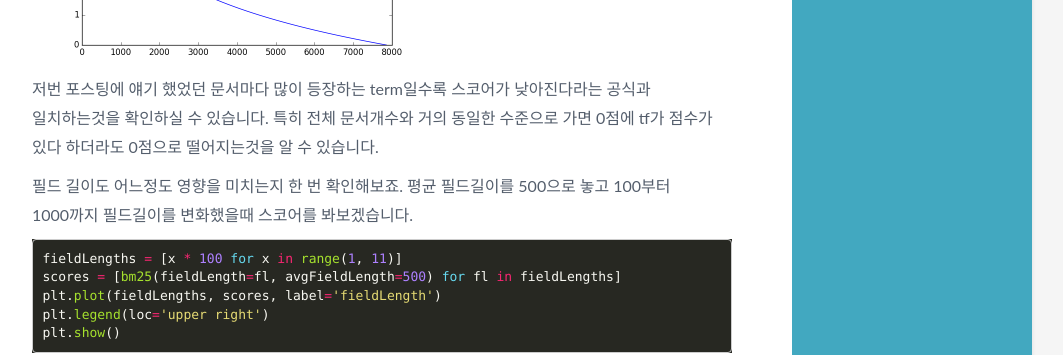
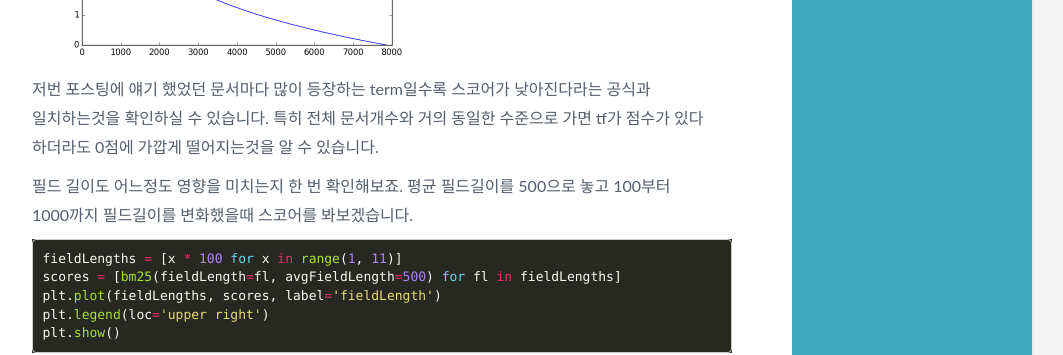
Before and after one commit to inyl/inyl.github.io, a Jekyll site: the page built from _posts/2017-04-18-bm25_2.markdown, in a window 1280 px wide and 900 px high, scrolled down 3286 px. Shown: the part 181-536 px from the top of the window, without its empty margins (138-1201 px from the left). Built offline with Jekyll 4.4.1, drawn with Linux system fonts in a browser that asks for light colours; comment, search, counter and statistics services are not loaded.

Commit message:
오타수정

````diff
--- a/_posts/2017-04-18-bm25_2.markdown
+++ b/_posts/2017-04-18-bm25_2.markdown
@@ -89,7 +89,7 @@ plt.show()
 ```
 <img src="{{site.url}}assets/imgs/bm25/figure_3.png" width="400"/><br/>
 저번 포스팅에 얘기 했었던 문서마다 많이 등장하는 term일수록 스코어가 낮아진다라는 공식과 일치하는것을 확인하실 수 있습니다.
-특히 전체 문서개수와 거의 동일한 수준으로 가면 0점에 tf가 점수가 있다 하더라도 0점으로 떨어지는것을 알 수 있습니다.
+특히 전체 문서개수와 거의 동일한 수준으로 가면 tf가 점수가 있다 하더라도 0점에 가깝게 떨어지는것을 알 수 있습니다.
 
 필드 길이도 어느정도 영향을 미치는지 한 번 확인해보죠.
 평균 필드길이를 500으로 놓고 100부터 1000까지 필드길이를 변화했을때 스코어를 봐보겠습니다.<br/>
````
